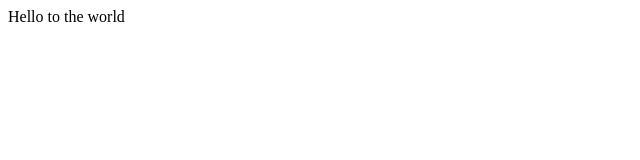
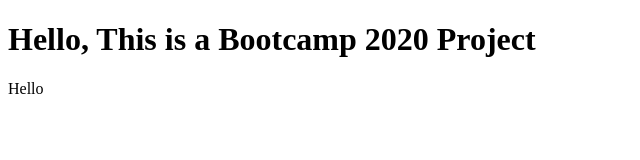
Before and after one commit to HamzaAhmed5/BootCamp-2020, a plain HTML site: page index.html in a window 1280 px wide. Shown: the whole page, without its empty margins (0-640 px from the left). Drawn offline with Linux system fonts and the light colour scheme.

Commit message:
changes in index.html

```diff
--- a/index.html
+++ b/index.html
@@ -3,9 +3,10 @@
 <head>
     <meta charset="UTF-8">
     <meta name="viewport" content="width=device-width, initial-scale=1.0">
-    <title>Document</title>
+    <title>Bootcamp 2020</title>
 </head>
 <body>
-    <div>Hello to the world</div>
+    <div><h1>Hello, This is a Bootcamp 2020 Project</h1></div>
+    <div>Hello</div>
 </body>
 </html>
```
